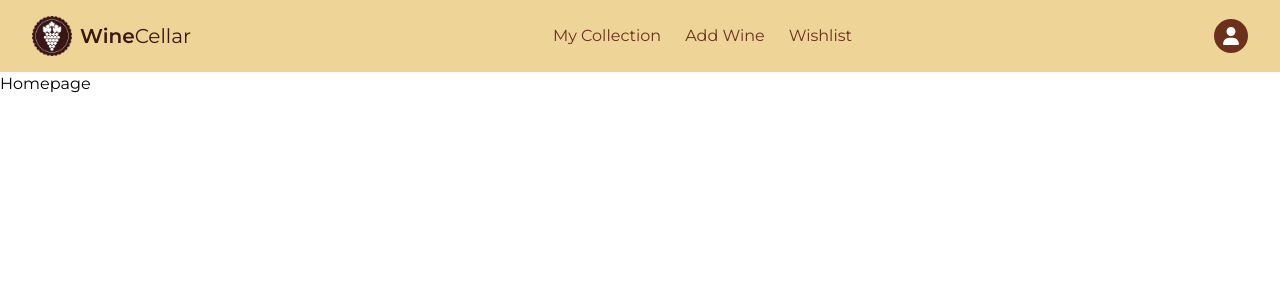
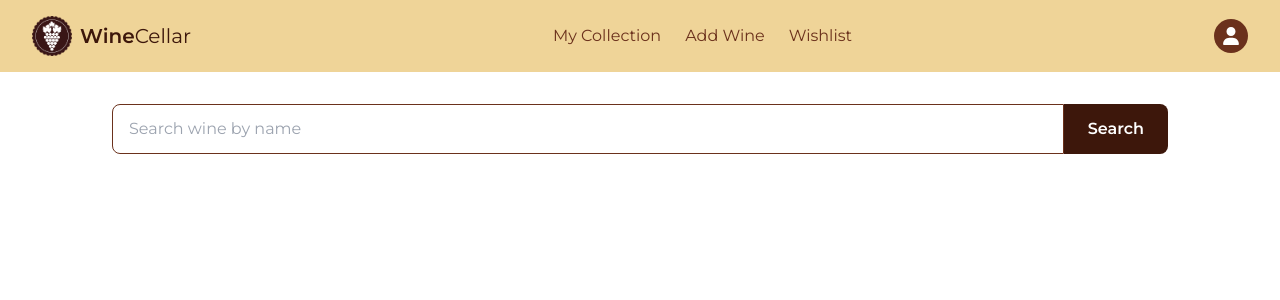
Before and after one commit to EdwinSch/next-wine-cellar, a Next.js app: page / in a window 1280 px wide. Shown: the top 300 px of the page. Built offline with nearby package versions, Linux system fonts and the light colour scheme.

Commit message:
add searchbar

```diff
--- a/app/page.jsx
+++ b/app/page.jsx
@@ -1,3 +1,9 @@
+import Searchbar from "@/components/Searchbar";
+
 export default function HomePage() {
-  return <h1>Homepage</h1>;
+  return (
+    <main>
+      <Searchbar />
+    </main>
+  );
 }
--- a/components/Header.jsx
+++ b/components/Header.jsx
@@ -45,12 +45,15 @@ const Header = () => {
 
         {/* Logged In/Out Buttons */}
         {isLoggedIn ? (
-          <button className="bg-givry-900 p-2 rounded-full" type="button">
+          <button
+            className="bg-givry-900 p-2 rounded-full duration-200 hover:bg-givry-600"
+            type="button"
+          >
             <FaUser className="text-white text-lg" />
           </button>
         ) : (
           <button
-            className="px-4 py-1.5 font-semibold bg-givry-950 text-white hover:bg-primaryHover duration-200 rounded-md flex gap-2 items-center"
+            className="px-4 py-1.5 font-semibold bg-givry-950 text-white hover:bg-givry-600 duration-200 rounded-md flex gap-2 items-center"
             type="button"
           >
             <FaGoogle /> Login
--- a/components/Navigation.jsx
+++ b/components/Navigation.jsx
@@ -12,7 +12,7 @@ const Navigation = ({ isLoggedIn }) => {
           pathname === "/collection"
             ? "underline underline-offset-4 text-givry-600"
             : ""
-        } hover:text-givry-600 capitalize`}
+        } hover:text-givry-600 duration-200 capitalize`}
       >
         my collection
       </Link>
@@ -24,7 +24,7 @@ const Navigation = ({ isLoggedIn }) => {
             pathname === "/collection/add"
               ? "underline underline-offset-4 text-givry-600"
               : ""
-          } hover:text-givry-600 capitalize`}
+          } hover:text-givry-600 duration-200 capitalize`}
         >
           add wine
         </Link>
@@ -36,7 +36,7 @@ const Navigation = ({ isLoggedIn }) => {
           pathname === "/wishlist"
             ? "underline underline-offset-4 text-givry-600"
             : ""
-        } hover:text-givry-600 capitalize`}
+        } hover:text-givry-600 duration-200 capitalize`}
       >
         wishlist
       </Link>
--- /dev/null
+++ b/components/Searchbar.jsx
@@ -0,0 +1,28 @@
+const Searchbar = () => {
+  return (
+    <form
+      id="layout-container"
+      className="mx-auto max-w-7xl py-8 px-4 sm:px-28 flex"
+    >
+      <label htmlFor="name" className="sr-only">
+        Name
+      </label>
+      <input
+        type="text"
+        id="name"
+        // value={location}
+        // onChange={(event) => setLocation(event.target.value)}
+        placeholder="Search wine by name"
+        className="border border-solid border-givry-900 w-full px-4 py-3 rounded-l-lg bg-transparant text-givry-950"
+      />
+
+      <button
+        type="submit"
+        className="px-6 font-semibold bg-givry-950 text-white hover:bg-givry-600 duration-200 rounded-r-lg flex gap-2 items-center"
+      >
+        Search
+      </button>
+    </form>
+  );
+};
+export default Searchbar;
```
